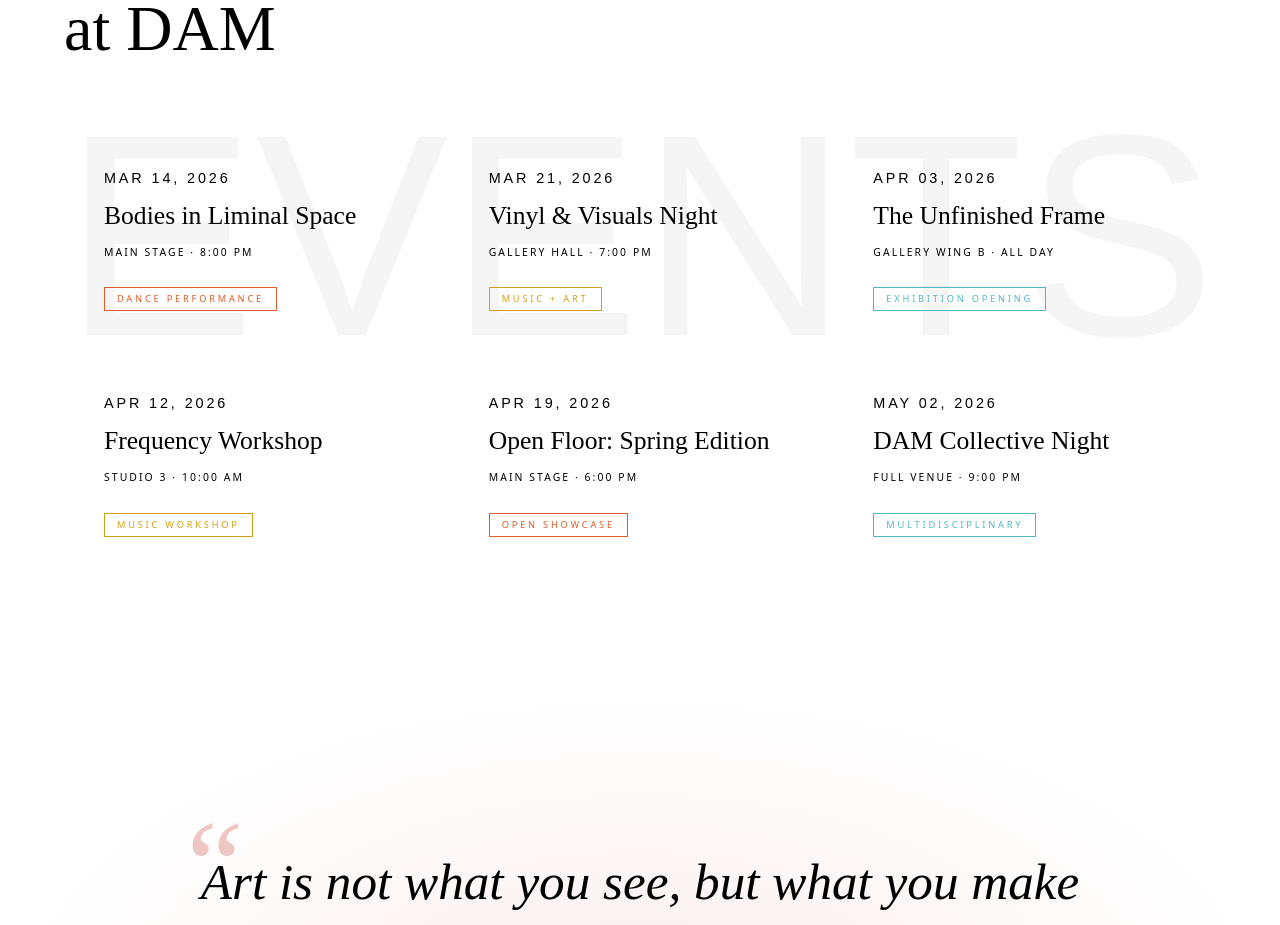
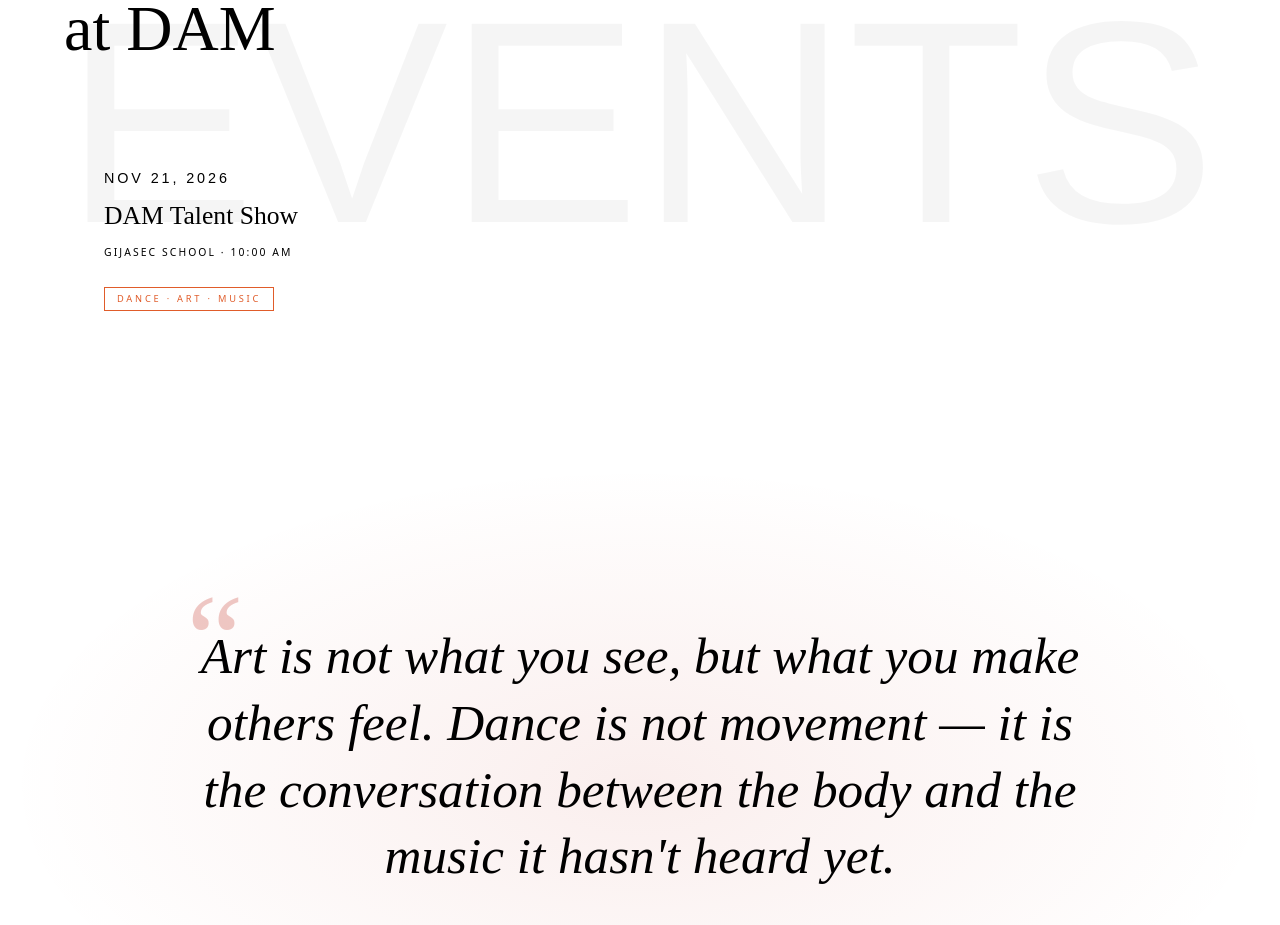
Before and after one commit to Thoobi/inictusventures, a Next.js app: page /dam in a window 1280 px wide. Shown: the part 2880-3805 px from the top of the page. Built offline with nearby package versions, Linux system fonts and the light colour scheme; no server answers; a web font is replaced by a local one.

Commit message:
chore: replaces DAM events with the DAM Talent Show card

```diff
--- a/components/dam/pages/events.tsx
+++ b/components/dam/pages/events.tsx
@@ -1,51 +1,11 @@
 const events = [
   {
-    date: "MAR 14, 2026",
-    title: "Bodies in Liminal Space",
-    meta: "Main Stage · 8:00 PM",
-    type: "Dance Performance",
+    date: "NOV 21, 2026",
+    title: "DAM Talent Show",
+    meta: "Gijasec School · 10:00 AM",
+    type: "Dance · Art · Music",
     color: "#e05c2a",
     delay: "0s",
-  },
-  {
-    date: "MAR 21, 2026",
-    title: "Vinyl & Visuals Night",
-    meta: "Gallery Hall · 7:00 PM",
-    type: "Music + Art",
-    color: "#d4a017",
-    delay: "0.1s",
-  },
-  {
-    date: "APR 03, 2026",
-    title: "The Unfinished Frame",
-    meta: "Gallery Wing B · All Day",
-    type: "Exhibition Opening",
-    color: "#4fb8c2",
-    delay: "0.2s",
-  },
-  {
-    date: "APR 12, 2026",
-    title: "Frequency Workshop",
-    meta: "Studio 3 · 10:00 AM",
-    type: "Music Workshop",
-    color: "#d4a017",
-    delay: "0.05s",
-  },
-  {
-    date: "APR 19, 2026",
-    title: "Open Floor: Spring Edition",
-    meta: "Main Stage · 6:00 PM",
-    type: "Open Showcase",
-    color: "#e05c2a",
-    delay: "0.15s",
-  },
-  {
-    date: "MAY 02, 2026",
-    title: "DAM Collective Night",
-    meta: "Full Venue · 9:00 PM",
-    type: "Multidisciplinary",
-    color: "#4fb8c2",
-    delay: "0.25s",
   },
 ];
 
@@ -76,11 +36,11 @@ export default function Events() {
         at DAM
       </h2>
 
-      <div className="grid grid-cols-3 gap-0.5 max-lg:grid-cols-1">
+      <div className="grid grid-cols-1 max-w-xl">
         {events.map((ev) => (
           <div
             key={ev.title}
-            className="event-card bg-dam-black text-dam-cream p-10 max-md:py-5 max-md:px-0 relative overflow-hidden reveal"
+            className="event-card bg-dam-black text-dam-cream p-10 max-md:p-6 relative overflow-hidden reveal"
             style={{ transitionDelay: ev.delay }}
           >
             <p
```
